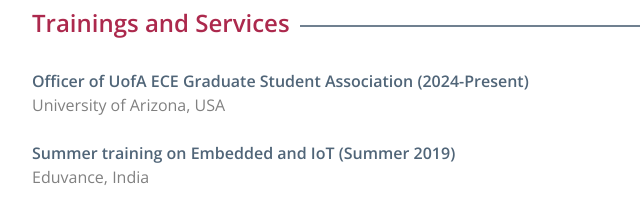
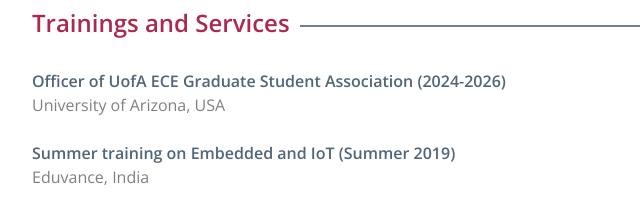
Before and after one commit to PayelBhattacharjee14/PayelBhattacharjee14.github.io, a plain HTML site: page experience.html in a window 1280 px wide. Shown: the part 971-1181 px from the top of the page, 158-798 px from the left. Drawn offline with nearby package versions, Linux system fonts and the light colour scheme; some icons are missing.

Commit message:
Update experience.html

```diff
--- a/experience.html
+++ b/experience.html
@@ -144,7 +144,7 @@
 
         <ul id="education">
           <li>
-            <p><strong>Officer of UofA ECE Graduate Student Association (2024-Present)</strong><br>
+            <p><strong>Officer of UofA ECE Graduate Student Association (2024-2026)</strong><br>
               <span class="university">University of Arizona, USA</span>
             </p>
           </li>
```
